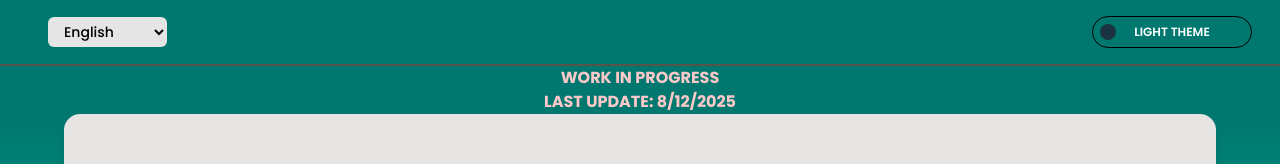
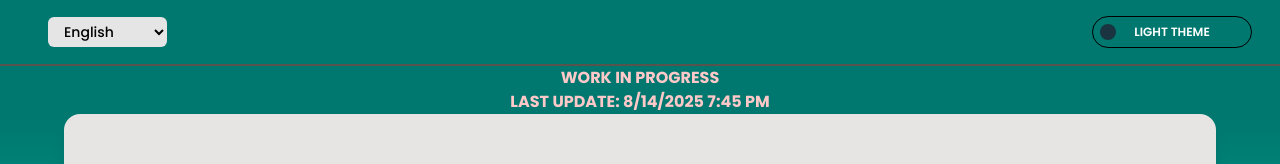
Before and after one commit to martin-german/BudgetBuddy, a Next.js app: page / in a window 1280 px wide. Shown: the top 164 px of the page. Built offline with nearby package versions, Linux system fonts and the light colour scheme; some icons are missing; what @mui/material-nextjs would draw is missing.

Commit message:
update text

```diff
--- a/src/app/page.tsx
+++ b/src/app/page.tsx
@@ -32,7 +32,7 @@ function Home() {
       </div>
 
       <div className="text-center">
-        <h1 className="text-red-200 justify-between font-bold uppercase">Work in progress <br/> last update: 8/12/2025 </h1>
+        <h1 className="text-red-200 justify-between font-bold uppercase">Work in progress <br/> last update: 8/14/2025 7:45 PM </h1>
       </div>
       <ExpenseDialog/>
       <IconsWindow/>
```
